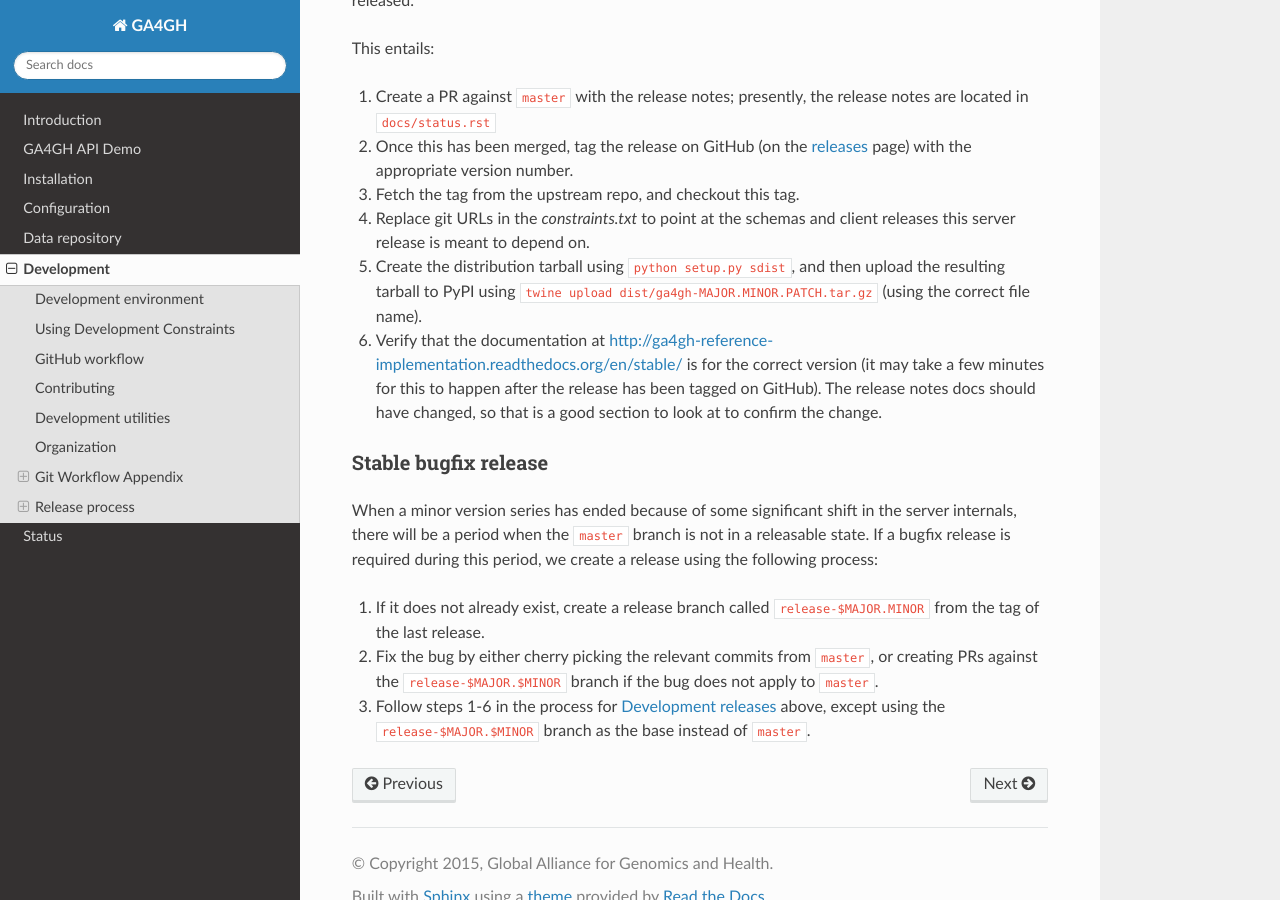
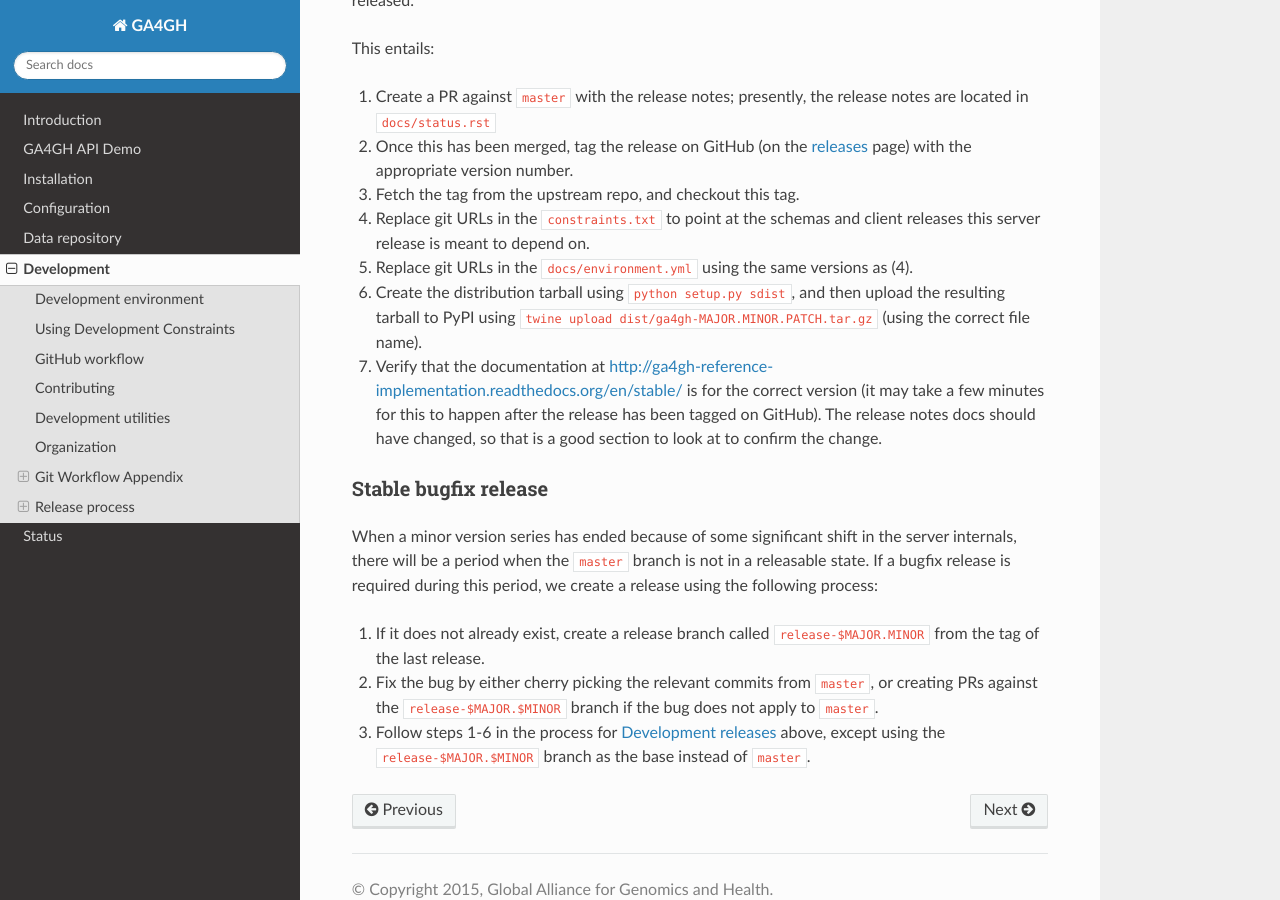
Before and after one commit to ga4gh/ga4gh-server, a Sphinx documentation site: the page built from docs/development.rst, in a window 1280 px wide and 900 px high, scrolled down 10107 px. Built offline with Sphinx 7.4.7 and the Read the Docs theme 2.0.0, drawn with Linux system fonts in a browser that asks for light colours.

Commit message:
Add to release process for modifying sphinx reqs

```diff
--- a/docs/development.rst
+++ b/docs/development.rst
@@ -560,13 +560,15 @@ This entails:
    <https://github.com/ga4gh/server/releases>`_ page) with the
    appropriate version number.
 3) Fetch the tag from the upstream repo, and checkout this tag.
-4) Replace git URLs in the `constraints.txt` to point at the schemas and
+4) Replace git URLs in the ``constraints.txt`` to point at the schemas and
    client releases this server release is meant to depend on.
-5) Create the distribution tarball using ``python setup.py sdist``, and then
+5) Replace git URLs in the ``docs/environment.yml`` using the same versions
+   as (4).
+6) Create the distribution tarball using ``python setup.py sdist``, and then
    upload the resulting tarball to PyPI using
    ``twine upload dist/ga4gh-MAJOR.MINOR.PATCH.tar.gz`` (using
    the correct file name).
-6) Verify that the documentation at
+7) Verify that the documentation at
    http://ga4gh-reference-implementation.readthedocs.org/en/stable/
    is for the correct version (it may take a few minutes for this to
    happen after the release has been tagged on GitHub).  The release
```
